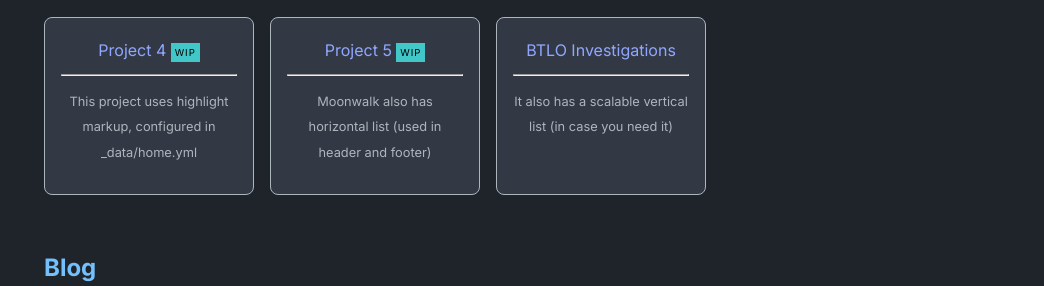
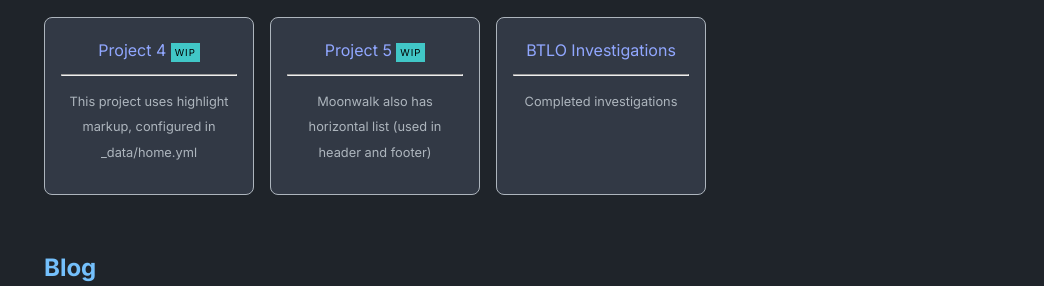
Before and after one commit to BenC-InfoSec/BenC-InfoSec.github.io, a Jekyll site: the page built from index.md, in a window 1280 px wide. Shown: the part 562-848 px from the top of the page, without its empty margins (236-1280 px from the left). Built offline with Jekyll 4.4.1, drawn with Linux system fonts in a browser that asks for light colours.

Commit message:
Update home.yml

```diff
--- a/_data/home.yml
+++ b/_data/home.yml
@@ -33,7 +33,7 @@ project_entries:
 
   - title: BTLO Investigations
     url: Completed investigations
-    desc: It also has a scalable vertical list (in case you need it)
+    desc: Completed investigations
 
 
 footer_entries:
```
